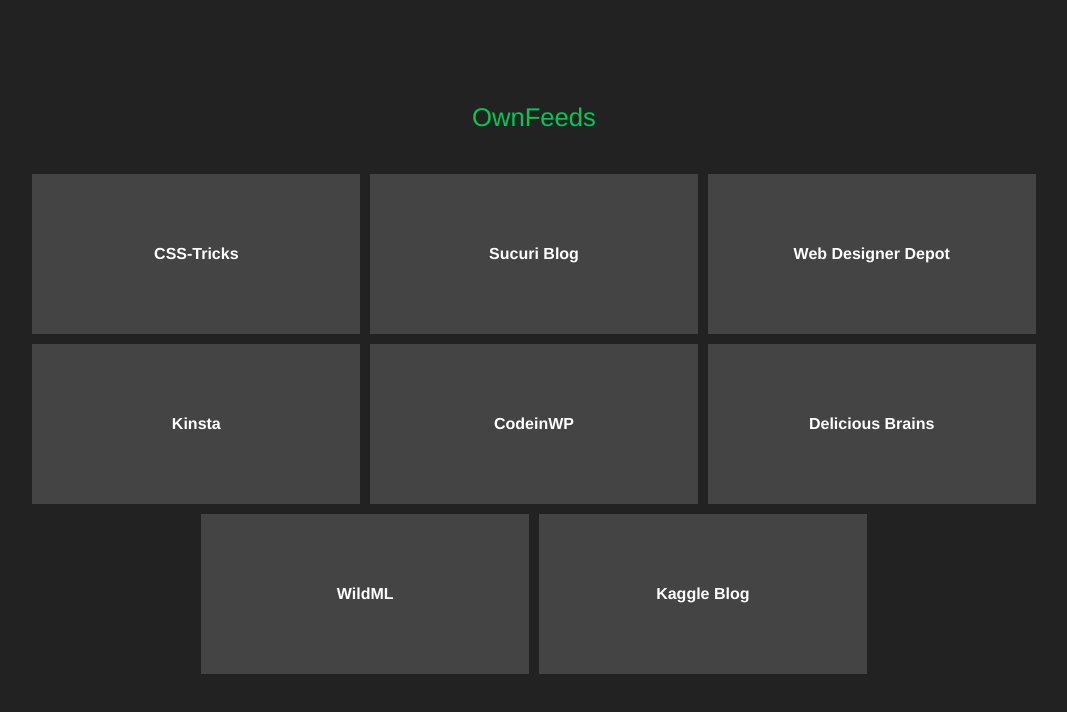
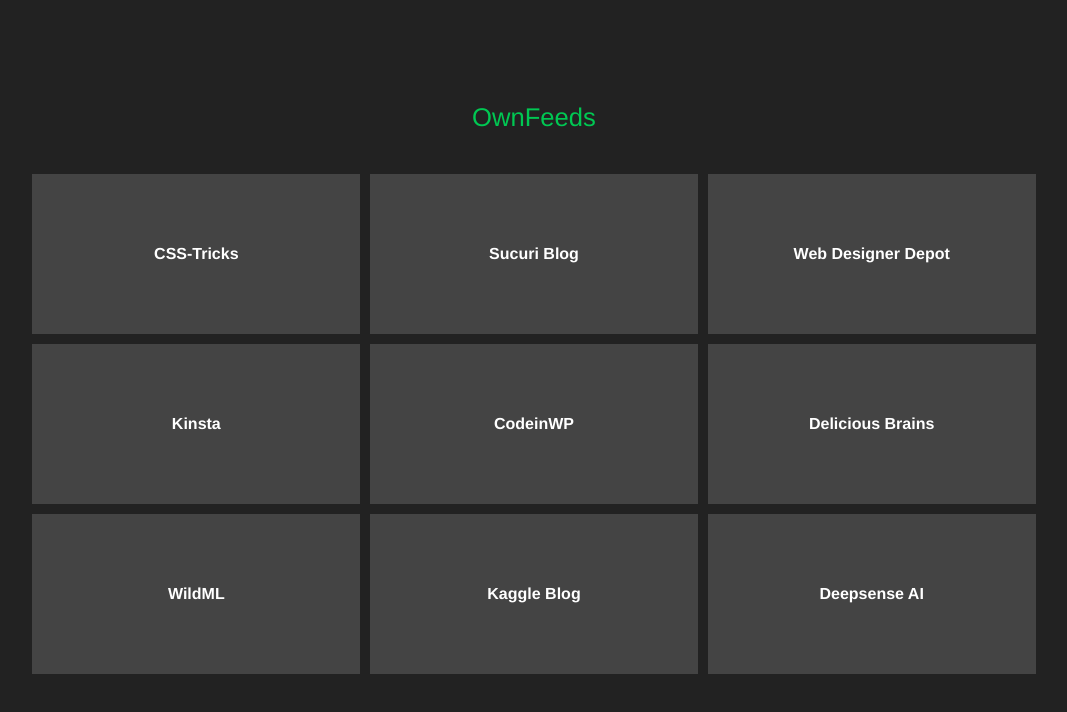
Before and after one commit to arberbr/ownfeeds, a React (Create React App) app: page /feeds in a window 1280 px wide. Shown: the top 712 px of the page, without its empty margins (106-1173 px from the left). Built offline with nearby package versions, Linux system fonts and the light colour scheme.

Commit message:
Updating Feeds

```diff
--- a/src/data.js
+++ b/src/data.js
@@ -54,5 +54,12 @@
 		name: 'Kaggle Blog',
 		url: 'http://blog.kaggle.com/wp-json/wp/v2/posts?per_page=10',
 		chosenStatus: false
+	},
+	{
+		id: 9,
+		link: 'deepsense.ai',
+		name: 'Deepsense AI',
+		url: 'https://deepsense.ai/wp-json/wp/v2/posts?per_page=10',
+		chosenStatus: false
 	}
 ];
```
